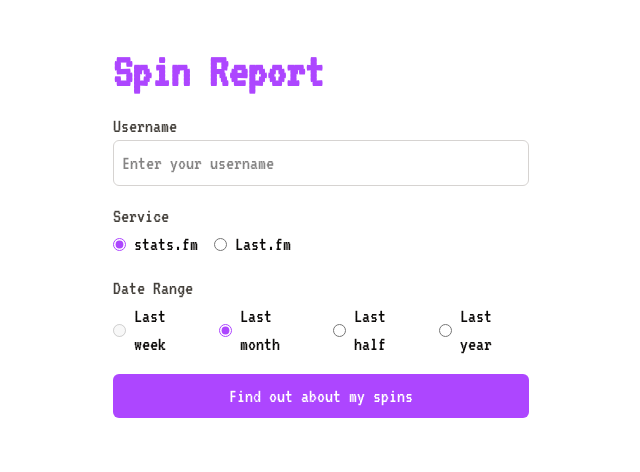
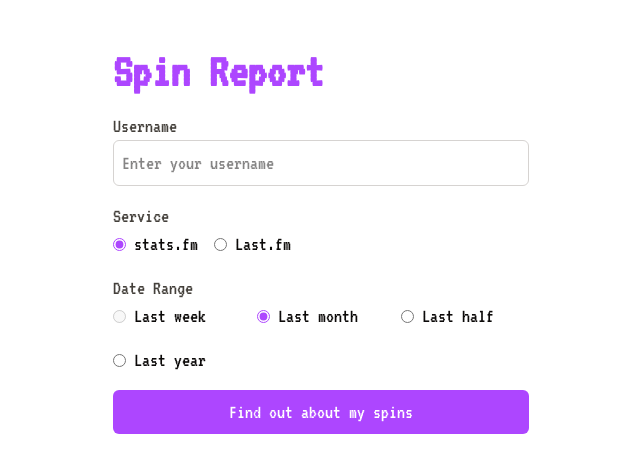
Before and after one commit to heismauri/spin-report, a Next.js app: page / in a window 1280 px wide. Shown: the top 472 px of the page, without its empty margins (319-959 px from the left). Built offline with nearby package versions, Linux system fonts and the light colour scheme.

Commit message:
Update layout of date range selection in StatsForm to use a grid structure

```diff
--- a/src/components/StatsForm.tsx
+++ b/src/components/StatsForm.tsx
@@ -146,7 +146,7 @@ const StatsForm = () => {
         </label>
         <label className="flex flex-col">
           <span className="font-medium text-stone-700 dark:text-stone-300">Date Range</span>
-          <div className="flex flex-row gap-4">
+          <div className="grid grid-cols-3 gap-4">
             <label className="flex items-center gap-2">
               <input
                 type="radio"
```
